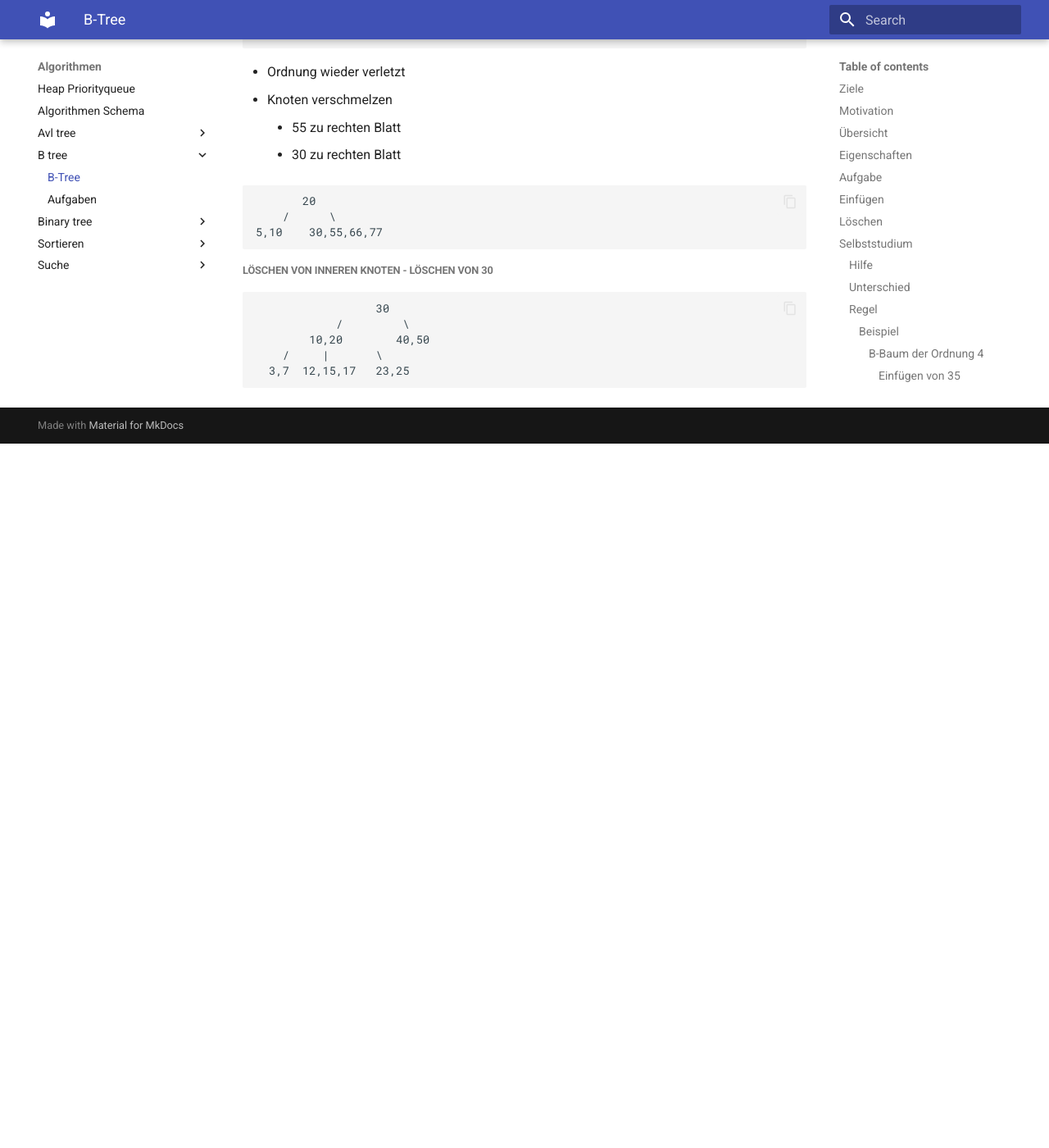
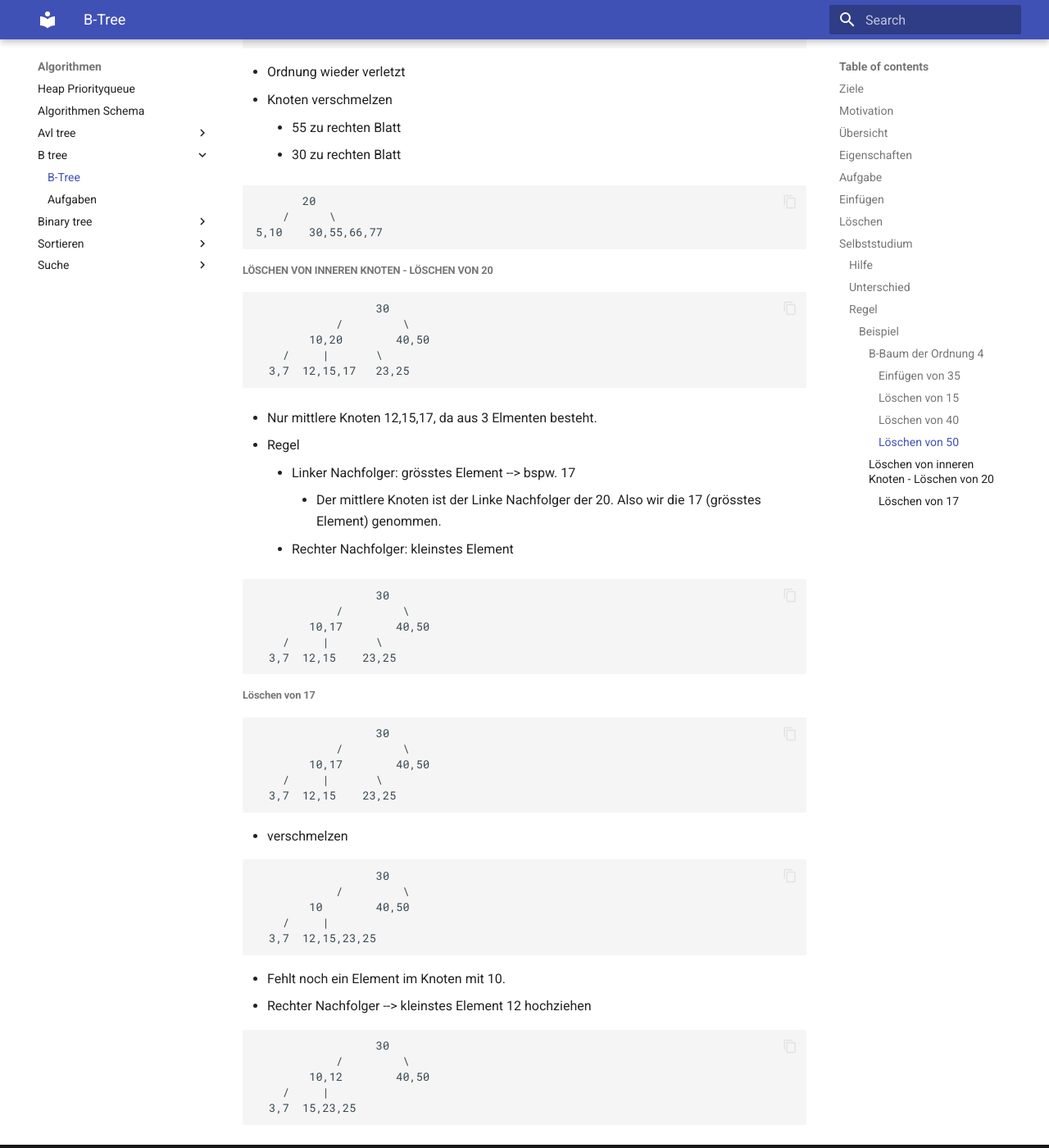
Before and after one commit to tsolenthaler/zbwAlgDs, an MkDocs documentation site: the page built from docs/algorithmen/b-tree/b-tree.md, in a window 1280 px wide and 1400 px high, scrolled down 5802 px. Shown: the whole window at 82% size. Built offline with MkDocs 1.6.1 and Material for MkDocs 9.7.7, drawn with Linux system fonts in a browser that asks for light colours; before the commit the page ends 6343 px from its top, so only the background shows below that.

Commit message:
Update B-Tree documentation to clarify inner node deletion process with examples for deleting nodes 20 and 17

````diff
--- a/docs/algorithmen/b-tree/b-tree.md
+++ b/docs/algorithmen/b-tree/b-tree.md
@@ -227,7 +227,7 @@ flowchart TD
 5,10    30,55,66,77
 ```
 
-##### Löschen von inneren Knoten - Löschen von 30
+##### Löschen von inneren Knoten - Löschen von 20
 
 ```
                   30
@@ -236,3 +236,48 @@ flowchart TD
     /     |       \
   3,7  12,15,17   23,25
 ```
+
+* Nur mittlere Knoten 12,15,17, da aus 3 Elmenten besteht.
+
+* Regel
+    * Linker Nachfolger: grösstes Element --> bspw. 17
+        * Der mittlere Knoten ist der Linke Nachfolger der 20. Also wir die 17 (grösstes Element) genommen.
+    * Rechter Nachfolger: kleinstes Element
+
+```
+                  30
+            /         \
+        10,17        40,50
+    /     |       \
+  3,7  12,15    23,25
+```
+
+###### Löschen von 17
+```
+                  30
+            /         \
+        10,17        40,50
+    /     |       \
+  3,7  12,15    23,25
+```
+
+* verschmelzen
+
+```
+                  30
+            /         \
+        10        40,50
+    /     |
+  3,7  12,15,23,25
+```
+
+* Fehlt noch ein Element im Knoten mit 10.
+* Rechter Nachfolger --> kleinstes Element 12 hochziehen
+
+```
+                  30
+            /         \
+        10,12        40,50
+    /     |
+  3,7  15,23,25
+```
````
